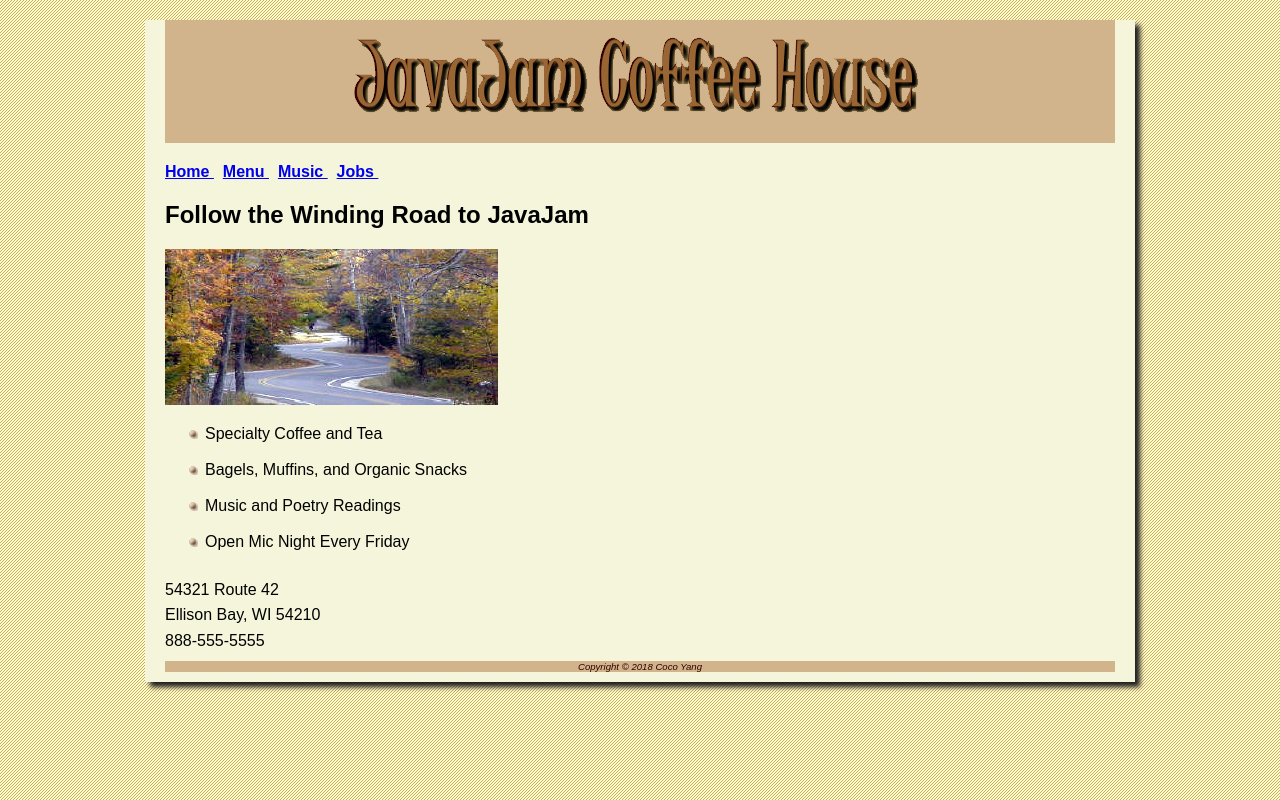
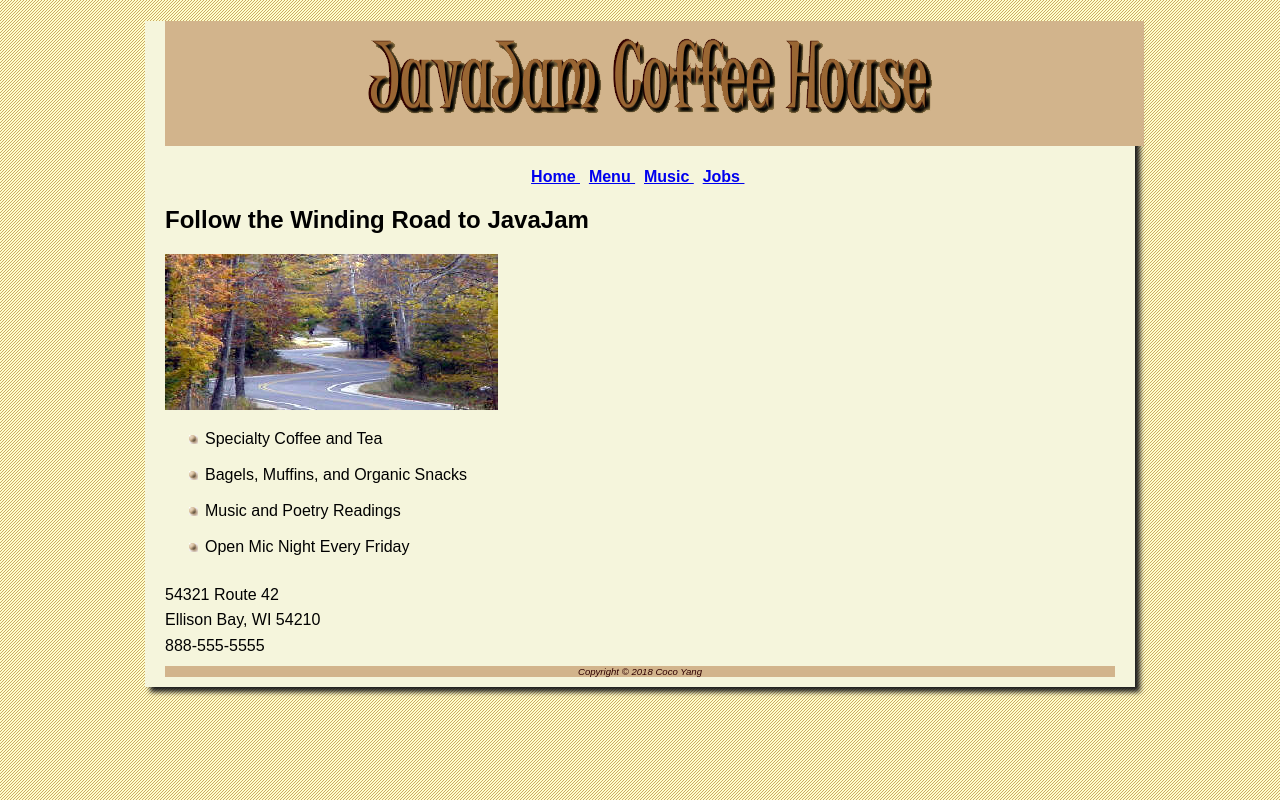
Before and after one commit to wcocoyang/javajam-wcocoyang, a plain HTML site: page index.html in a window 1280 px wide. Drawn offline with Linux system fonts and the light colour scheme.

Commit message:
feat update index.html

```diff
--- a/css/javajam-wcocoyang.css
+++ b/css/javajam-wcocoyang.css
@@ -15,6 +15,7 @@ footer {
 
 h1{
   background-image: url("../images/javalogo.jpg");
+width: 103%;
 text-align: center
 
 }
@@ -48,3 +49,7 @@ ul {
 p{
   line-height: 60%
 }
+
+nav{
+  text-align: center;
+}
--- a/index.html
+++ b/index.html
@@ -14,7 +14,7 @@
 
   <body>
 
-    <nav id="container">
+    <div id="container">
 
     <header>
 
@@ -26,10 +26,10 @@
 
    <b>
      <a href="index.html">Home </a>&nbsp;
-     <a href="menu.html">Menu </a>&nbsp;
-     <a href=" music.html">Music </a>&nbsp;
-     <a href="jobs.html">Jobs </a>&nbsp;
-   </b>
+<a href="menu.html">Menu </a>&nbsp;
+<a href=" music.html">Music </a>&nbsp;
+<a href="jobs.html">Jobs </a>&nbsp;
+</b>
 
    </nav>
 
```
